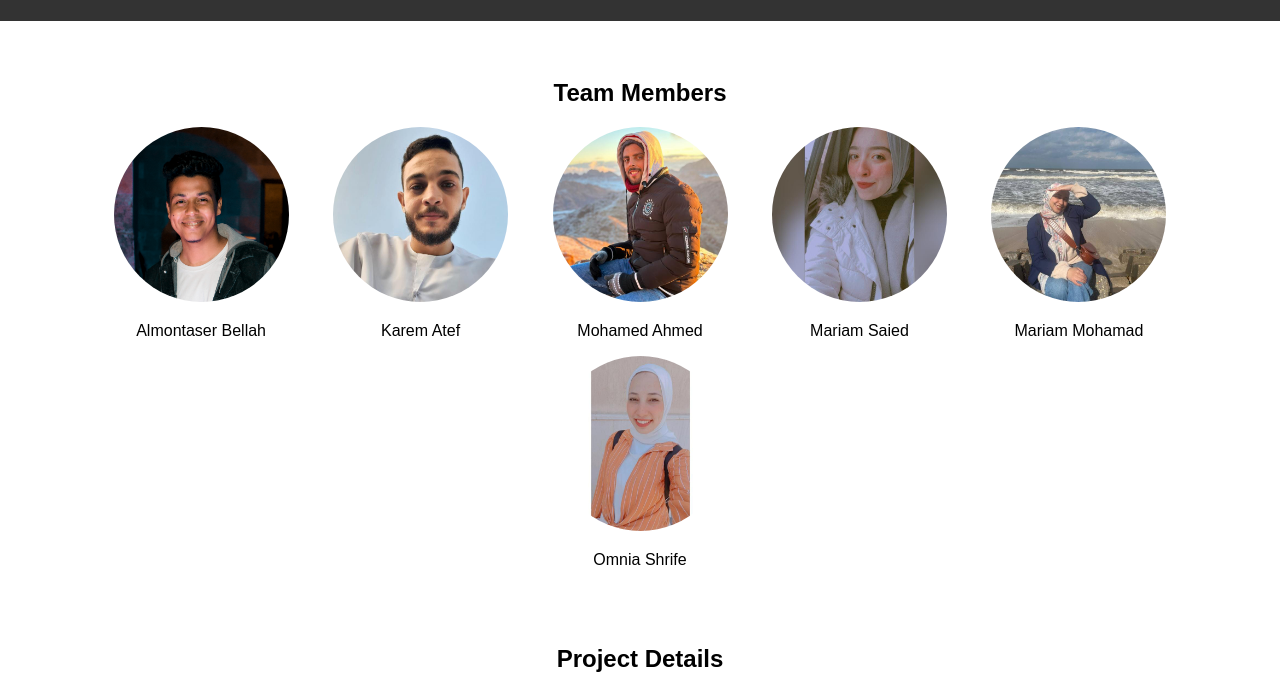
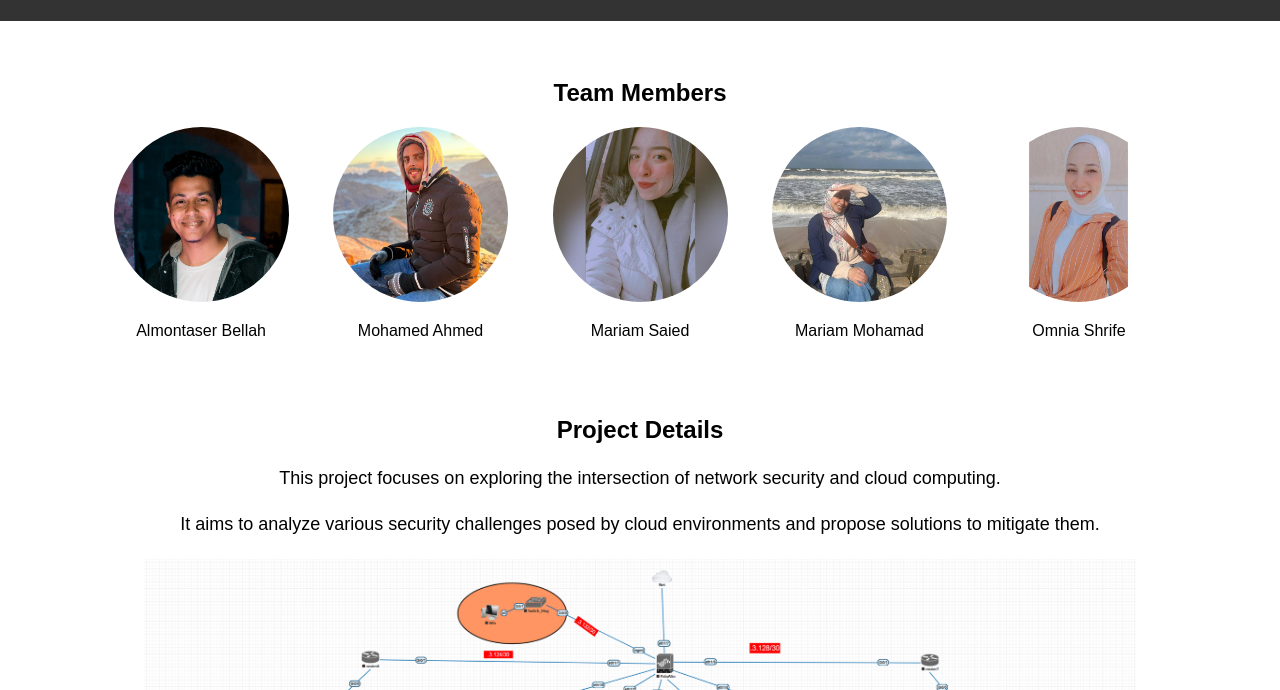
Before and after one commit to karem-atef/Graduation-Project, a plain HTML site: page index.html in a window 1280 px wide. Shown: the part 99-789 px from the top of the page. Drawn offline with Linux system fonts and the light colour scheme.

Commit message:
Update index.html

```diff
--- a/index.html
+++ b/index.html
@@ -25,10 +25,6 @@
         <div class="member">
             <img src="imgs/mon.jpg" alt="Almontaser Bellah Ahmed ">
             <p>Almontaser Bellah</p>
-        </div>
-        <div class="member">
-            <img src="imgs/k.JPG" alt="karem Atef">
-            <p>Karem Atef</p>
         </div>
         <div class="member">
             <img src="imgs/q.jpg" alt="Mohamed Ahmed">
```
